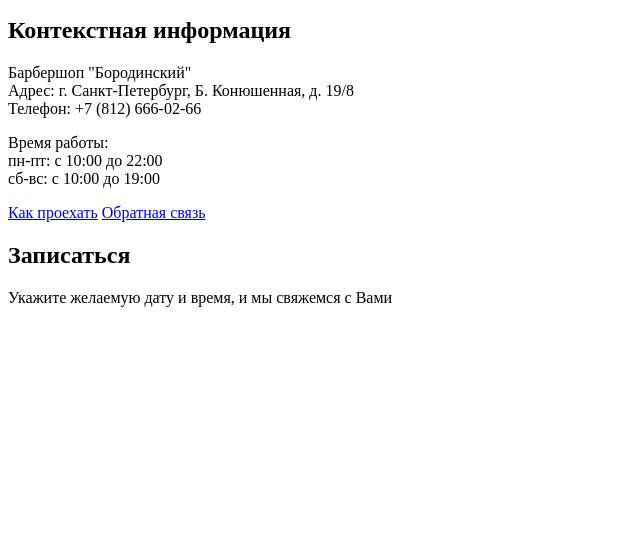
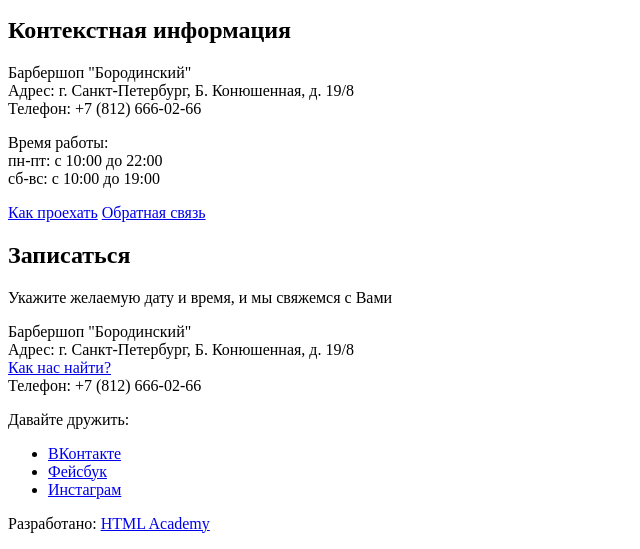
Before and after one commit to Nadezhda-shamsheeva/927389-barbershop-26, a plain HTML site: page index.html in a window 1280 px wide. Shown: the part 855-1404 px from the top of the page, without its empty margins (0-640 px from the left). Before the commit the page ends 1178 px from the top, so only its background shows below. Drawn offline with Linux system fonts and the light colour scheme.

Commit message:
Сверстала футер

```diff
--- a/index.html
+++ b/index.html
@@ -84,5 +84,27 @@
         <!--Здесь будет форма-->
       </section>
     </main>
+    <footer>
+      <p>
+          Барбершоп "Бородинский"<br>
+          Адрес: г. Санкт-Петербург, Б. Конюшенная, д. 19/8<br>
+          <a href="map.html">Как нас найти?</a> <br>
+          Телефон: +7 (812) 666-02-66
+      </p>
+      <div>
+        <p>
+          Давайте дружить:
+        </p>
+        <ul>
+          <li><a href="#">ВКонтакте</a></li>
+          <li><a href="#">Фейсбук</a></li>
+          <li><a href="#">Инстаграм</a></li>
+        </ul>
+      </div>
+      <p>
+        Разработано:
+        <a href="https^//htmlacademy.ru">HTML Academy</a>
+      </p>
+    </footer>
     </body>
 </html>
```
